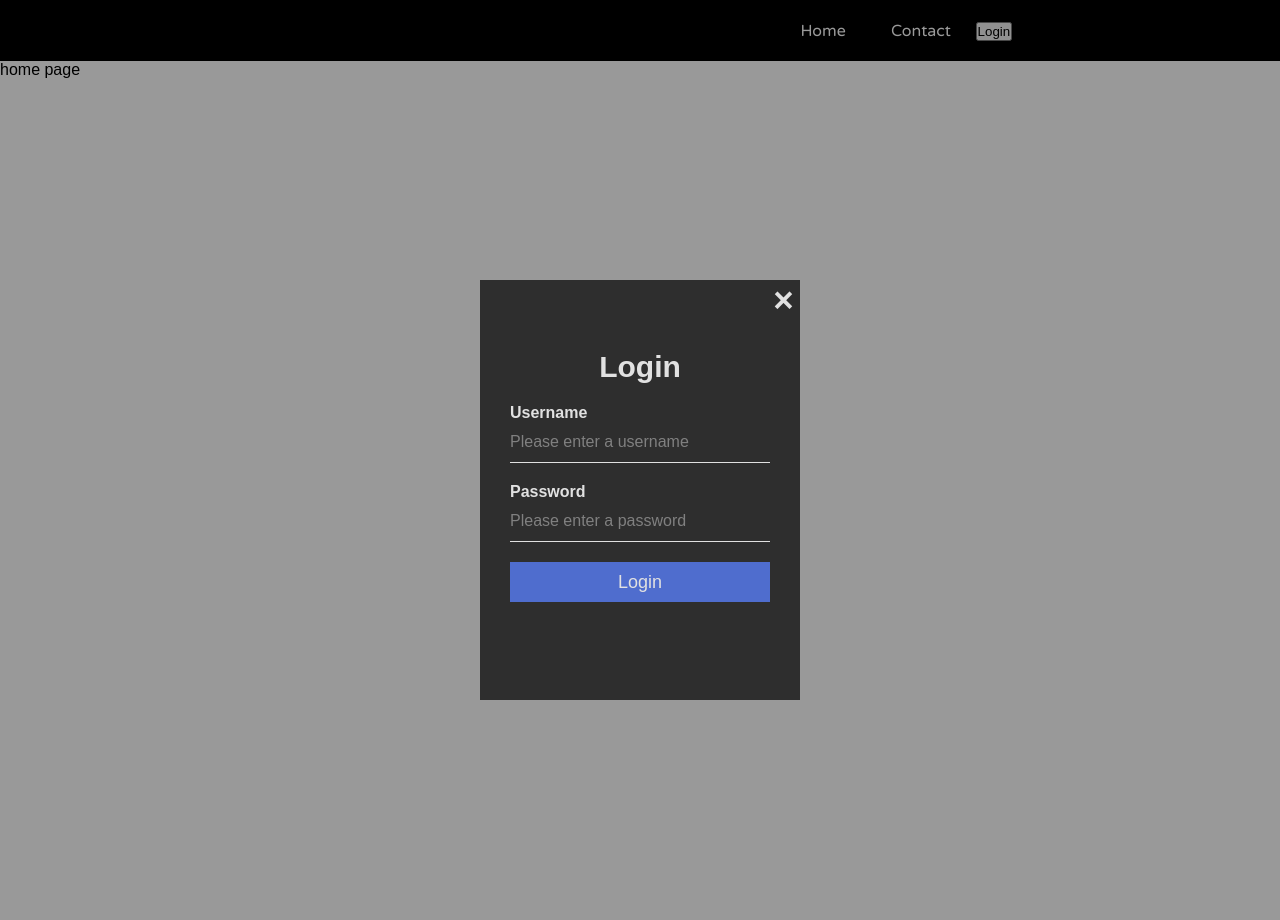
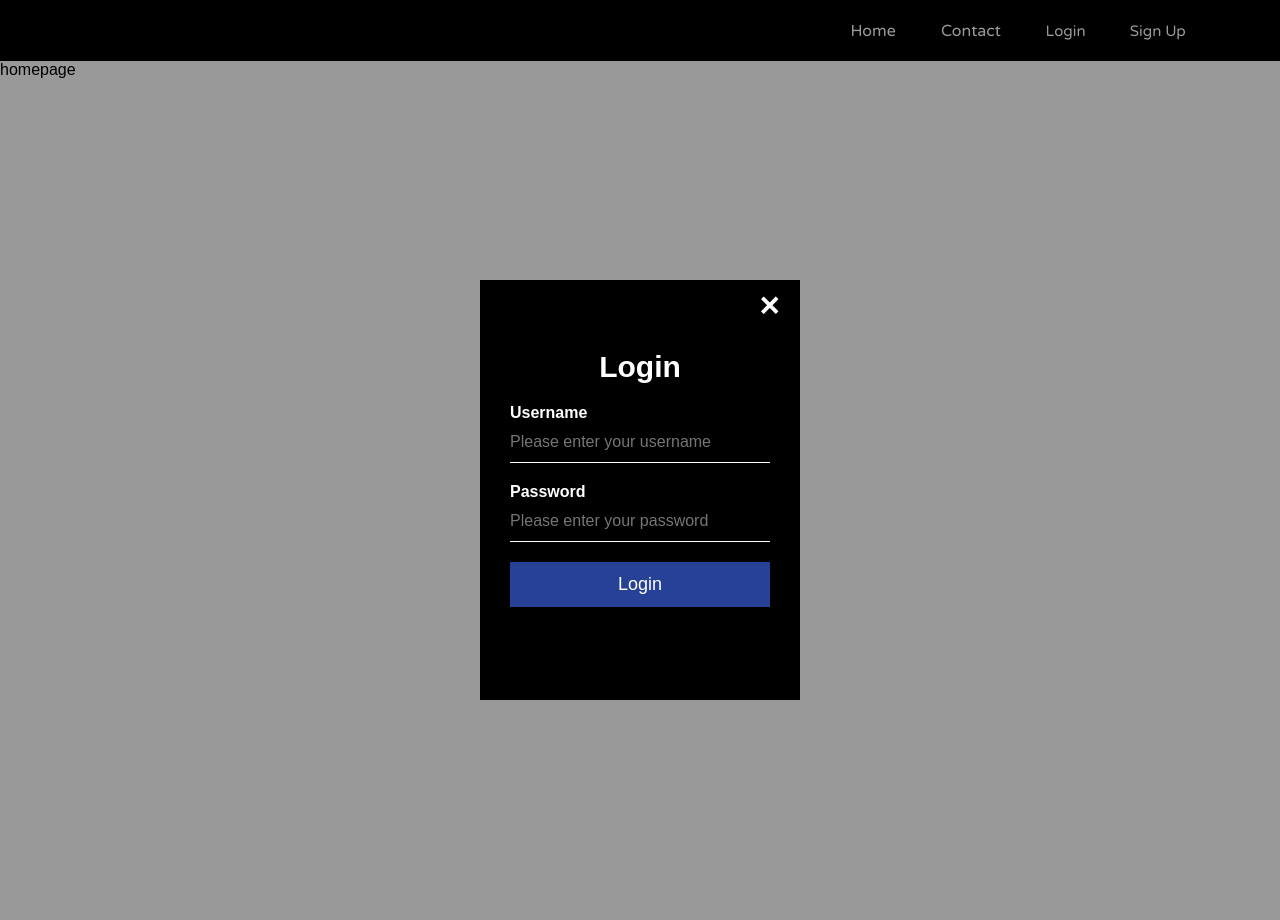
Before and after one commit to 6tjessil/DIT-CSI-6tjessil-2020, a PHP site: page /UseThis/ in a window 1280 px wide, after a click on "Login". Run offline with PHP 8.4, Linux system fonts and the light colour scheme.

Commit message:
Login and signup system's complete
*Login and signup php code are now in seperate files to help make the code look neater.
*Login and signup form data are in seperate files aswell.
*Login and signup buttons added to nav and are styled.

```diff
--- a/index.php
+++ b/index.php
@@ -1,27 +1,3 @@
-<?php
-session_start();
-    $error = null;
-    if ($_SERVER["REQUEST_METHOD"] == "POST") {
-    require_once('connect.php');
-    $myusername = mysqli_real_escape_string($con, $_POST['username']);
-    $mypassword = mysqli_real_escape_string($con, $_POST['password']);
-
-    $sql = "SELECT username FROM user WHERE username = '$myusername' and password = '$mypassword'";
-
-    $result = mysqli_query($con, $sql);
-    $row = mysqli_fetch_array($result, MYSQLI_ASSOC);
-
-    $count = mysqli_num_rows($result);
-
-    if ($count == 1) {
-        $_SESSION['login_user'] = $myusername;
-        header("location: index.php");
-    } else {
-        $error = "Your login name or password is invalid";
-    }
-    }
-?>
-
 <!--Homepage-->
 <!DOCTYPE html>
 <html lang="en">
@@ -37,18 +13,11 @@ session_start();
   <?php
   require("nav.php")
   ?>
-  home page
-  <div id="id01" class="modal">
-    <div id = "login_modal">
-      <span onclick="document.getElementById('id01').style.display='none'"class="close" title="Close Modal">&times;</span>
-      <h1>Login</h1>
-      <form action="" method="post" id="login">
-        <p>Username</p><input type="text" name="username" id="box" placeholder="Please enter a username" /><br />
-        <p>Password</p><input type="password" name="password" id="box" placeholder="Please enter a password" /><br />
-        <input type="submit" value="Login"/><br/>
-      </form>
-    </div>
-  </div>
+homepage
+<?php
+  require("login_form.php");
+  require('signup_form.php');
+  ?>
 
 </body>
 
--- /dev/null
+++ b/login_form.php
@@ -0,0 +1,13 @@
+<div id="id01" class="modal">
+  <div class = "login_box">
+  <span onclick="document.getElementById('id01').style.display='none'" class="close" title="Close Modal">&times;</span>
+    <h1>Login</h1>
+    <form method = "POST"action = "login.php">
+      <p>Username</p>
+      <input type = "text" name = "username" placeholder="Please enter your username">
+      <p>Password</p>
+      <input type = "password" name = "password" placeholder="Please enter your password">
+      <input type = "submit" name = "submit" value= "Login">
+    </form>
+  </div>
+</div>
--- a/logout.php
+++ b/logout.php
@@ -3,9 +3,9 @@
 session_start();
 if(isset($_SESSION['login_user'])){
     session_destroy();
-    echo"<script>location.href= 'login.php'</script>";
+    echo"<script>location.href= 'index.php'</script>";
     }
 else{
-    echo"<script>location.href= 'login.php'</script>";
+    echo"<script>location.href= 'index.php'</script>";
 }
 ?>
--- a/nav.php
+++ b/nav.php
@@ -22,7 +22,10 @@ if(isset($_SESSION['login_user'])){?>
     <div class="mainlinks">
         <li><a href="index.php">Home</a></li>
         <li><a href="form.php">Contact</a></li>
-        <li><button onclick="document.getElementById('id01').style.display='block'">Login</button></li>
+        <li><button onclick="document.getElementById('id01').style.display='block'" id = "loginbtn">Login</button></li>
+        <li><button onclick="document.getElementById('id02').style.display='block'" id = "loginbtn">Sign Up</button></li>
     </div>
-</nav><?php
+</nav>
+
+<?php
 }?>
--- /dev/null
+++ b/signup_form.php
@@ -0,0 +1,13 @@
+<div id="id02" class="modal">
+  <div class = "login_box">
+  <span onclick="document.getElementById('id02').style.display='none'" class="close" title="Close Modal">&times;</span>
+    <h1>Sign Up</h1>
+    <form method = "POST" action = "signup.php">
+      <p>Username</p>
+      <input type = "text" name = "UserName" placeholder="Please enter your username">
+      <p>Password</p>
+      <input type = "password" name = "Password" placeholder="Please enter your password">
+      <input type = "submit" name = "submit" value= "Register">
+    </form>
+  </div>
+</div>
--- a/style.css
+++ b/style.css
@@ -1,7 +1,7 @@
 /*Style sheet*/
 
 @import url('https://fonts.googleapis.com/css2?family=Roboto&family=Varela+Round&display=swap');
-/*MAIN CONTENT*/
+
 *{
   margin:0;
   padding:0;
@@ -10,7 +10,7 @@
 body{
   font-family:arial;
 }
-/*MAIN NAVIGATION*/
+
 nav { /*Nav bar */
   height: 61px;
   grid-column:1/9;
@@ -36,7 +36,7 @@ nav { /*Nav bar */
   font-family: 'Varela Round';
   background-color:black;
   margin-left:auto;
-  width:500px;
+  width:450px;
 }
 
 .mainlinks li a{
@@ -69,6 +69,7 @@ color: #111;
   cursor: pointer;
 }
 
+/* The container <div> - needed to position the dropdown content */
 .dropdown {
   position: relative;
   display: inline-block;
@@ -112,15 +113,6 @@ color: #111;
   background-color: #f1f1f1;
   color: #111;
 }
-/*mUSIC DATA DIV CONTENT*/
-
-.data{
-  width: 100%;
-  margin-left: auto;
-  margin-right: auto;
-  height:100%;
-  overflow: auto;
-}
 
 table{
    border-collapse: collapse;
@@ -146,15 +138,6 @@ tr:nth-child(odd){
 th{
   height:50px;
   width:100px;
-  position: static;
-}
-
-#queryheader h1{
-  margin-left: auto;
-  margin-right: auto;
-  width:480px;
-  padding-top: 20px;
-  padding-bottom: 20px;
 }
 
 /* Style the tab */
@@ -215,8 +198,6 @@ th{
 .grid-content{
   background-color: green;
 }
-/*STYLING YOUR LIBRARY PAGE*/
-
 #your_library_content{
   height:600px;
   grid-template-columns: repeat(10, 10%);
@@ -258,40 +239,38 @@ th{
   border: 5px solid black;
 }
 
-/*lOGIN PAGE FORM*/
-#login_modal{
-  background-color:black;
-  opacity: 0.7;
+.login_box{
+  width: 320px;
+  height: 420px;
+  background-color: black;
   color: white;
-  height: 420px;
-  width: 320px;
-  top:50%;
+  top: 50%;
   left: 50%;
   position: absolute;
-  transform: translate(-50%,-50%);
+  transform: translate(-50%, -50%);
   box-sizing: border-box;
   padding: 70px 30px;
 }
 
-h1{
+.login_box h1{
   margin: 0;
   padding: 0 0 20px;
   text-align: center;
   font-size: 30px;
 }
 
-#login_modal p{
+.login_box p{
   margin: 0;
   padding: 0;
   font-weight: bold;
 }
 
-#login_modal input{
+.login_box input{
   width: 100%;
   margin-bottom: 20px;
 }
 
-#login_modal input[type = "text"], input[type = "password"]{
+.login_box input[type = "text"], input[type = "password"]{
   border: none;
   border-bottom: 1px solid #fff;
   background: transparent;
@@ -301,15 +280,15 @@ h1{
   font-size: 16px;
 }
 
-#login_modal input[type = "submit"]{
+.login_box input[type = "submit"]{
+  width: 100%;
   border: none;
   outline: none;
-  height: 40px;
-  background:#305ae4;
+  height: 45px;
   color:white;
+  background-color: #274196;
   font-size: 18px;
 }
-
 .modal {
   display: none; /* Hidden by default */
   position: fixed; /* Stay in place */
@@ -324,13 +303,20 @@ h1{
   padding-top: 60px;
 }
 
+/* Modal Content/Box */
+.modal-content {
+  background-color: #fefefe;
+  margin: 5px auto; /* 15% from the top and centered */
+  border: 1px solid #888;
+  width: 80%; /* Could be more or less, depending on screen size */
+}
 
 /* The Close Button */
 .close {
   /* Position it in the top right corner outside of the modal */
   position: absolute;
-  right: 2%;
-  top: 0;
+  right: 20px;
+  top: 5px;
   color: white;
   font-size: 35px;
   font-weight: bold;
@@ -342,3 +328,16 @@ h1{
   color: red;
   cursor: pointer;
 }
+
+nav button[id='loginbtn']{
+  width: 100%;
+  border: none;
+  outline: none;
+  height: 45px;
+  color:white;
+  background-color:black;
+  font-size: 15px;
+  font-family: 'Varela Round';
+  padding: 20px;
+
+}
```
Also changed, not shown: form.php (+4 -36 lines), login.php (+1 -32 lines), script.js (+0 -10 lines), signup.php (added, +19 -0 lines), your_library.php (line endings or trailing spaces).
